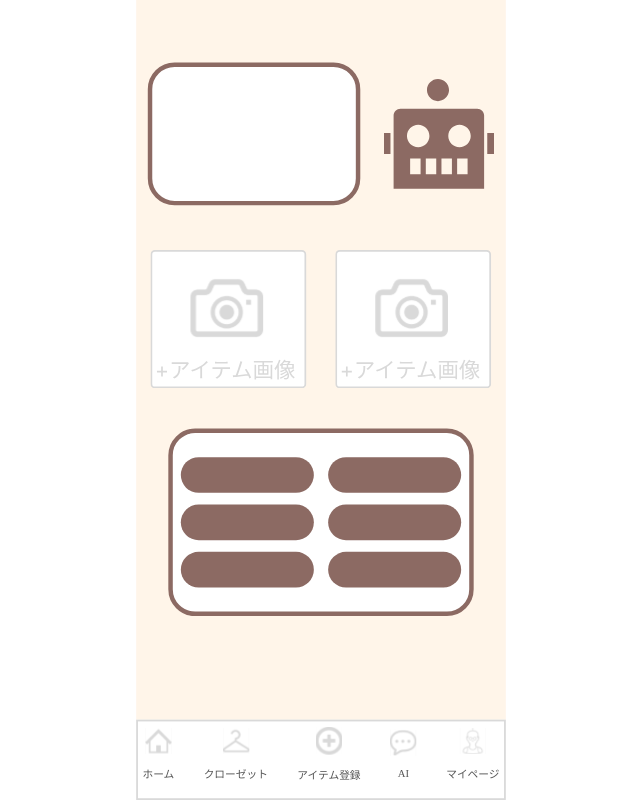
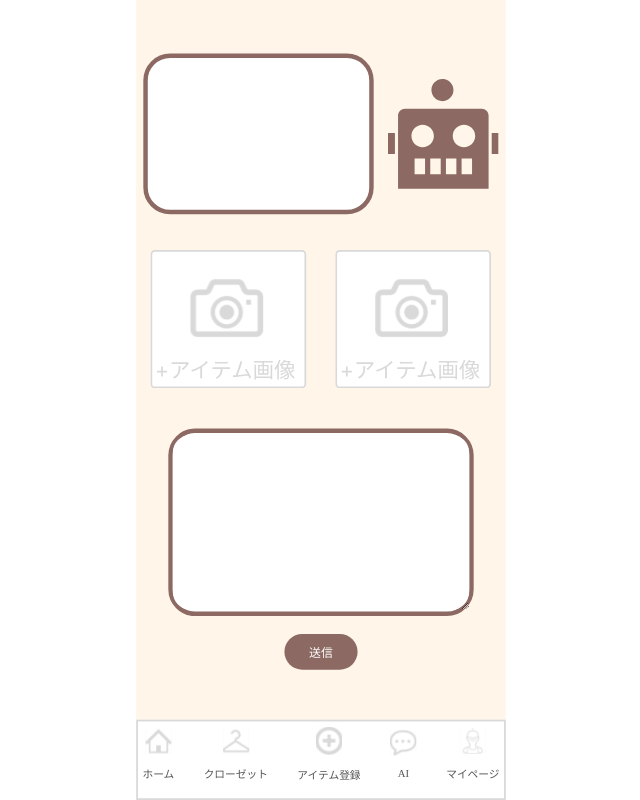
Before and after one commit to uedamasanari/school_develop_1, a Next.js app in the folder corde_cloud/frontend/: page /gpt in a window 1280 px wide. Shown: the whole page, without its empty margins (319-959 px from the left). Built offline with nearby package versions, Linux system fonts and the light colour scheme.

Commit message:
gpt接続

```diff
--- a/corde_cloud/frontend/src/components/gpt/TextBox.jsx
+++ b/corde_cloud/frontend/src/components/gpt/TextBox.jsx
@@ -3,13 +3,16 @@ import axios from 'axios';
 import styles from '@/styles/gpt/TextBox.module.css'
 import UpLoad from "@/components/gpt/UpLoad.jsx";
 
-const TextBox = () => {
+const TextBox = ({setText}) => {
+
+  const [input, setInput] = useState(true);
 
   return (
     <div>
       <div className={styles.text_area}>
         <div className={styles.text_box}>
-            <div className={styles.button_area}>
+          <textarea className={styles.textarea} onChange={(e)=>(setText(e.target.value))}/>
+            {/* <div className={styles.button_area}>
                 <div className={styles.button}>
                 </div>
                 <div className={styles.button}>
@@ -24,10 +27,9 @@ const TextBox = () => {
                 </div>
                 <div className={styles.button}>
                 </div>
-            </div>
+            </div> */}
         </div>
       </div>
-
     </div>
   );
 }
--- a/corde_cloud/frontend/src/pages/gpt.jsx
+++ b/corde_cloud/frontend/src/pages/gpt.jsx
@@ -1,37 +1,45 @@
-import React, { useState } from 'react';
-import axios from 'axios';
-import styles from '@/styles/Gpt.module.css'
+import React, { useState } from "react";
+import axios from "axios";
+import styles from "@/styles/Gpt.module.css";
 import UpLoad from "@/components/gpt/UpLoad.jsx";
-import TextBox from '@/components/gpt/TextBox';
+import TextBox from "@/components/gpt/TextBox";
 
 const GptComponent = () => {
-  const [message, setMessage] = useState('');
-  const [input, setInput] = useState('');
+  const [message, setMessage] = useState("");
+  const [input, setInput] = useState("");
   const [selectedImage, setSelectedImage] = useState(null);
+  const [text, setText] = useState("");
 
   const fetchMessage = async () => {
     const configuration = {
       headers: {
-        'Content-Type': 'application/json',
-        'Authorization': `Bearer ${process.env.NEXT_PUBLIC_OPENAI_API_KEY}`
-      }
+        "Content-Type": "application/json",
+        Authorization: `Bearer ${process.env.NEXT_PUBLIC_OPENAI_API_KEY}`,
+      },
     };
     const body = {
-      "model": "gpt-3.5-turbo",
-      "messages": [
-          {"role": "system", "content": "You are always angry but you always respond."},
-          {"role": "user", "content": input}
-      ]
+      model: "gpt-3.5-turbo",
+      messages: [
+        {
+          role: "system",
+          content: "You are always angry but you always respond.",
+        },
+        { role: "user", content: text },
+      ],
     };
 
-    const res = await axios.post('https://api.openai.com/v1/chat/completions', body, configuration);
+    const res = await axios.post(
+      "https://api.openai.com/v1/chat/completions",
+      body,
+      configuration
+    );
     setMessage(res.data.choices[0].message.content);
-  }
+  };
 
   const handleSubmit = (e) => {
     e.preventDefault();
     fetchMessage();
-  }
+  };
 
   const fileInput = React.useRef();
 
@@ -55,17 +63,19 @@ const GptComponent = () => {
   return (
     <div>
       <div className={styles.robot}>
-        <div className={styles.robot_text}>
-        </div>
-        <img src='gpt/robot.svg' className={styles.robot_img}/>
+        <div className={styles.robot_text}>{message}</div>
+        <img src="gpt/robot.svg" className={styles.robot_img} />
       </div>
       <div className={styles.upload}>
         <UpLoad />
         <UpLoad />
       </div>
-      <TextBox />
+      <TextBox setText={setText}/>
+      <div className={styles.button_area}>
+        <button className={styles.button} onClick={fetchMessage}>送信</button>
+      </div>
     </div>
   );
-}
+};
 
 export default GptComponent;
--- a/corde_cloud/frontend/src/styles/Gpt.module.css
+++ b/corde_cloud/frontend/src/styles/Gpt.module.css
@@ -7,6 +7,8 @@
     height:200px;
 }
 .robot_text{
+    padding:10px;
+    overflow: auto;
     width:55%;
     height:150px;
     background-color: white;
@@ -24,3 +26,16 @@
     display: flex;
     justify-content: space-around;
 }
+.button_area{
+    display: flex;
+    justify-content: center;
+    align-items: center;
+}
+.button{
+    width:20%;
+    height:40px;
+    background-color: #8C6A63;
+    border-radius: 30px;
+    color:white;
+    border:none;
+}
--- a/corde_cloud/frontend/src/styles/gpt/TextBox.module.css
+++ b/corde_cloud/frontend/src/styles/gpt/TextBox.module.css
@@ -8,11 +8,22 @@
 .text_box{
     display: flex;
     align-items: center;
+    justify-content: center;
     width: 80%;
     height:200px;
     background-color: white;
     border: 5px solid #8C6A63;
     border-radius: 30px;
+}
+.textarea{
+    padding:20px;
+    width:88%;
+    height:78%;
+    border:none;
+    border-radius: 20px;
+}
+.textarea:focus {
+    outline: none;
 }
 .button_area{
     display: flex;
```
